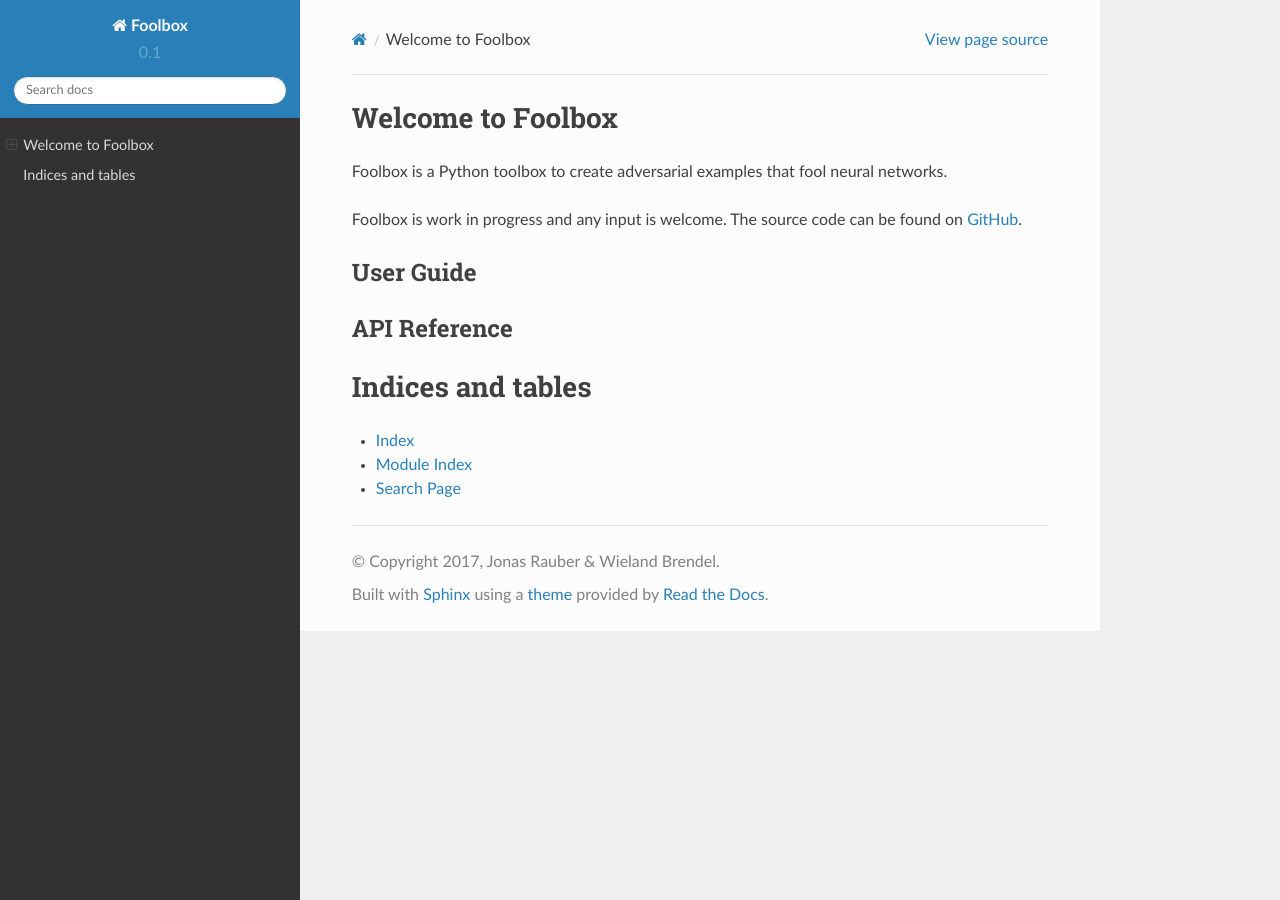
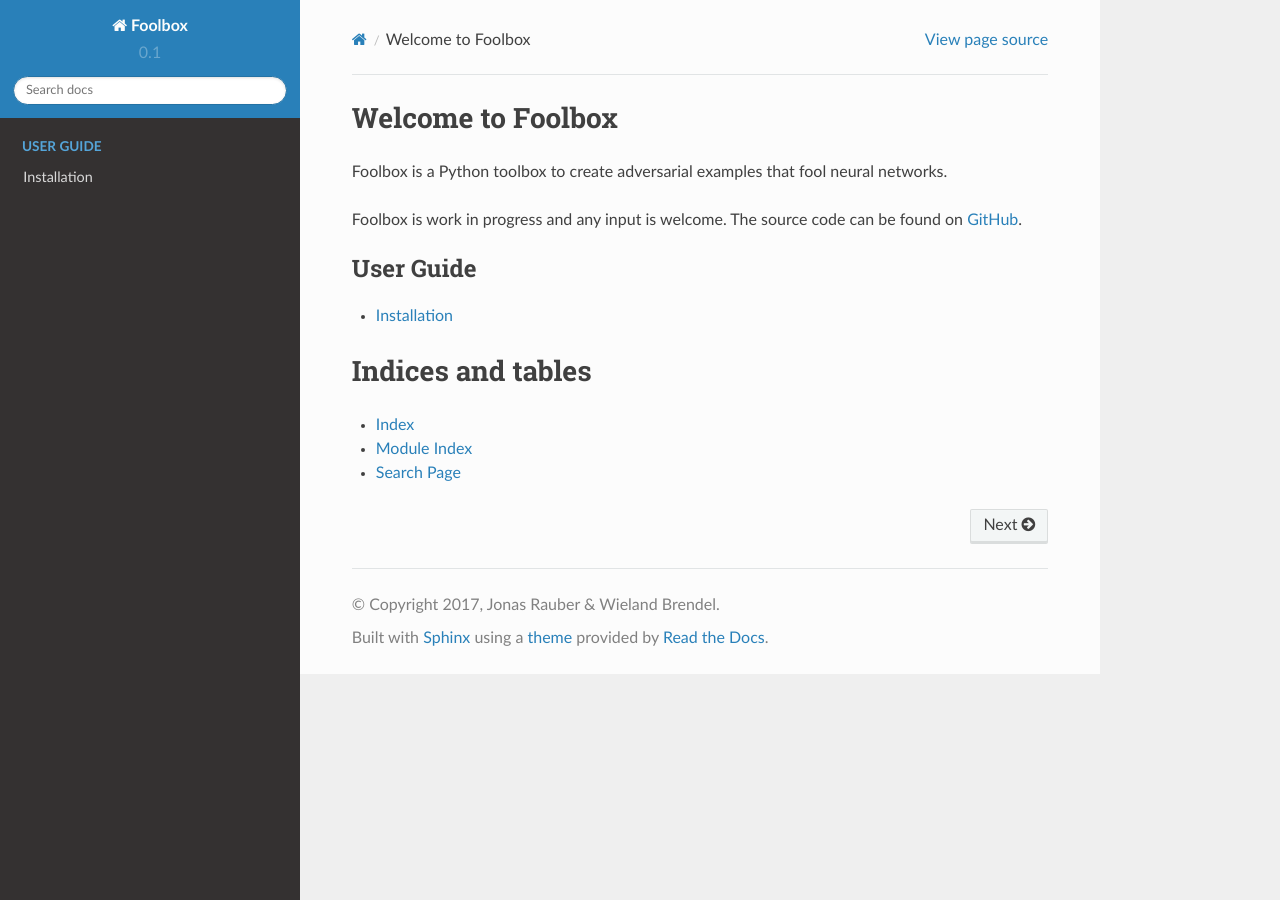
Before and after one commit to bethgelab/foolbox, a Sphinx documentation site: the page built from docs/index.rst, in a window 1280 px wide. Built offline with Sphinx 7.4.7 and the Read the Docs theme 2.0.0, drawn with Linux system fonts in a browser that asks for light colours.

Commit message:
added installation documentation

```diff
--- a/docs/index.rst
+++ b/docs/index.rst
@@ -5,18 +5,15 @@
 
 Foolbox is work in progress and any input is welcome. The source code can be found on `GitHub`_.
 
-User Guide
-----------
+.. toctree::
+   :maxdepth: 2
+   :caption: User Guide
+
+   user/installation
 
 .. toctree::
    :maxdepth: 2
-   :caption: Contents:
-
-API Reference
--------------
-
-.. toctree::
-   :maxdepth: 2
+   :caption: API Reference
 
 Indices and tables
 ==================
```
Also changed, not shown: docs/user/installation.rst (added, +11 -0 lines).
